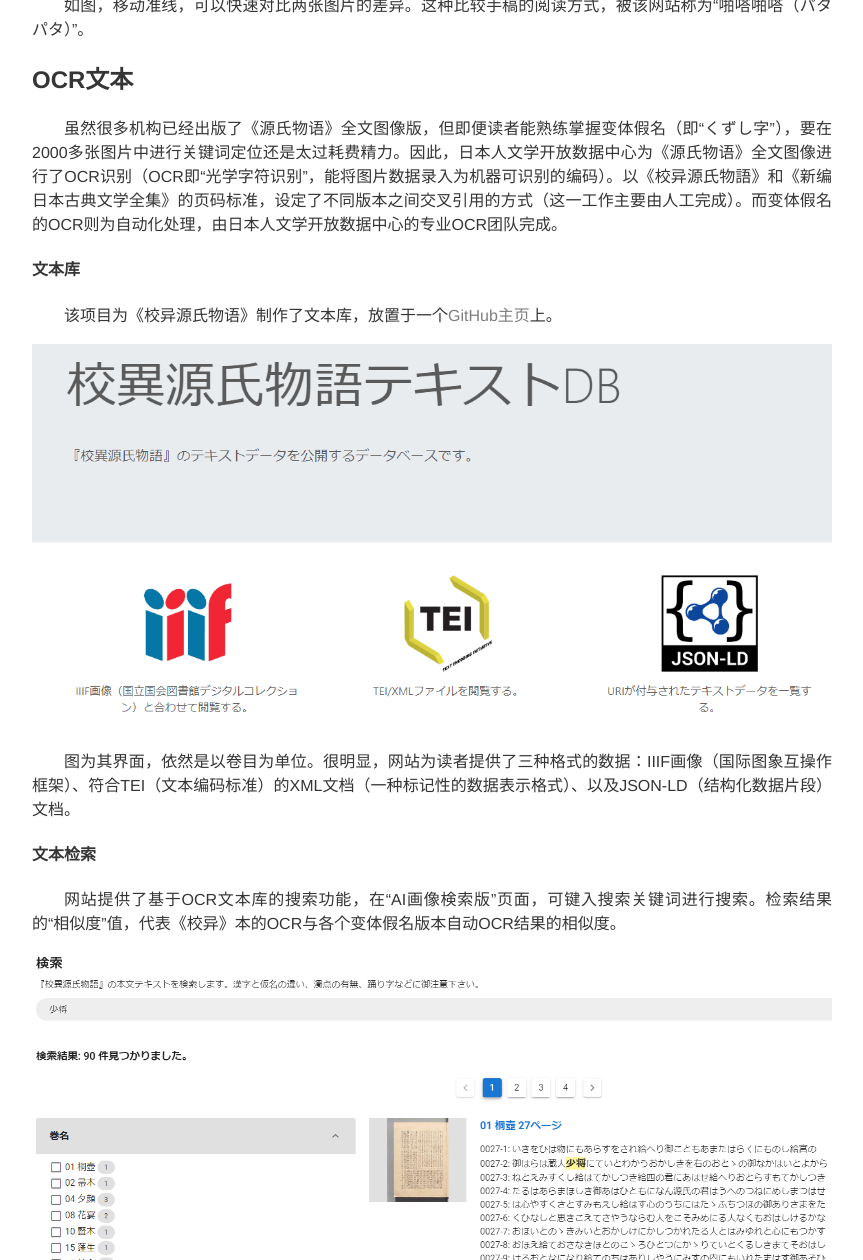
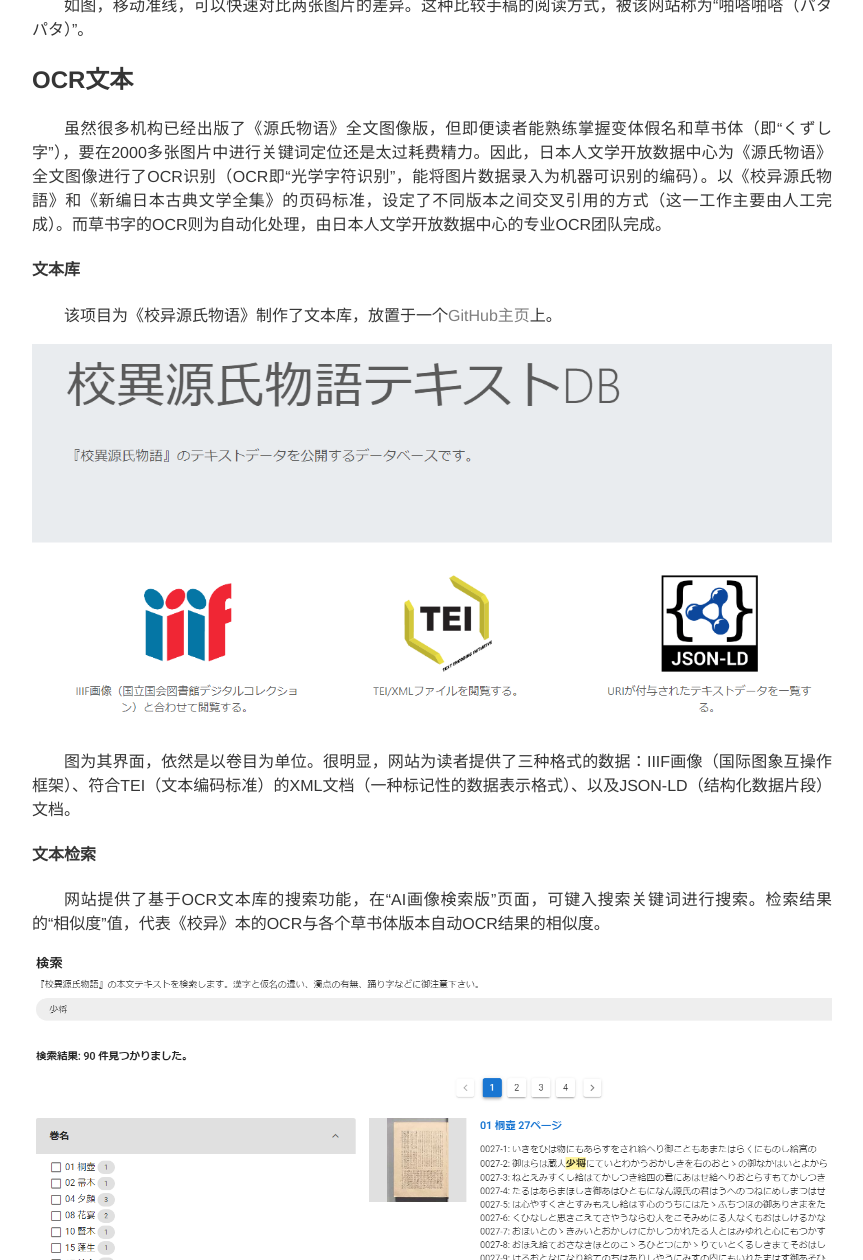
Before and after one commit to DHHD2022/DHHD2022.GitHub.io, a Jekyll site: the page built from dh_blog/_posts/2022-05-20-源氏物语数据库.md, in a window 1280 px wide and 1400 px high, scrolled down 4205 px, cut to the strip 140-1400 px from the top of the window. Shown: the whole strip, without its empty margins (208-1071 px from the left). Built offline with Jekyll 4.4.1, drawn with Linux system fonts in a browser that asks for light colours; some of the changed text lies outside the part shown.

Commit message:
Update 2022-05-20-源氏物语数据库.md

```diff
--- a/dh_blog/_posts/2022-05-20-源氏物语数据库.md
+++ b/dh_blog/_posts/2022-05-20-源氏物语数据库.md
@@ -14,7 +14,7 @@
 
 ## 简介
 
-“数字源氏物语”项目汇集了众多《源氏物语》的资料，包括变体假名本和校异本图片、原文及译文文本等。这些资料来源于日本各大图书馆和研究机构，如国立国会图书馆、东京大学综合图书馆、九州大学文学院等等。读者可以在这个网站内一站式阅读并且比较各版本的《源氏物语》文本和插图影像。
+“数字源氏物语”项目汇集了众多《源氏物语》的资料，包括草书本和校异本图片、原文及译文文本等。这些资料来源于日本各大图书馆和研究机构，如国立国会图书馆、东京大学综合图书馆、九州大学文学院等等。读者可以在这个网站内一站式阅读并且比较各版本的《源氏物语》文本和插图影像。
 
 该项目由来自东京大学、人文情报学研究所等机构的研究人员共同协力完成。项目最早源于2019年6月，东京大学将图书馆所藏《源氏物语》资料公之于众，在此基础上，研究人员进一步开发了这个《源氏物语》综合研究平台。
 
@@ -65,7 +65,7 @@
 
 ## OCR文本
 
-虽然很多机构已经出版了《源氏物语》全文图像版，但即便读者能熟练掌握变体假名（即“くずし字”），要在2000多张图片中进行关键词定位还是太过耗费精力。因此，日本人文学开放数据中心为《源氏物语》全文图像进行了OCR识别（OCR即“光学字符识别”，能将图片数据录入为机器可识别的编码）。以《校异源氏物語》和《新编日本古典文学全集》的页码标准，设定了不同版本之间交叉引用的方式（这一工作主要由人工完成）。而变体假名的OCR则为自动化处理，由日本人文学开放数据中心的专业OCR团队完成。
+虽然很多机构已经出版了《源氏物语》全文图像版，但即便读者能熟练掌握变体假名和草书体（即“くずし字”），要在2000多张图片中进行关键词定位还是太过耗费精力。因此，日本人文学开放数据中心为《源氏物语》全文图像进行了OCR识别（OCR即“光学字符识别”，能将图片数据录入为机器可识别的编码）。以《校异源氏物語》和《新编日本古典文学全集》的页码标准，设定了不同版本之间交叉引用的方式（这一工作主要由人工完成）。而草书字的OCR则为自动化处理，由日本人文学开放数据中心的专业OCR团队完成。
 
 #### 文本库
 
@@ -77,7 +77,7 @@
 
 #### 文本检索
 
-网站提供了基于OCR文本库的搜索功能，在“AI画像検索版”页面，可键入搜索关键词进行搜索。检索结果的“相似度”值，代表《校异》本的OCR与各个变体假名版本自动OCR结果的相似度。
+网站提供了基于OCR文本库的搜索功能，在“AI画像検索版”页面，可键入搜索关键词进行搜索。检索结果的“相似度”值，代表《校异》本的OCR与各个草书体版本自动OCR结果的相似度。
 
 ![image](https://raw.githubusercontent.com/DHHD2022/DHHD2022.GitHub.io/main/pics/2022-05-20/SEARCH.png)
 
@@ -85,7 +85,7 @@
 
 ![image](https://raw.githubusercontent.com/DHHD2022/DHHD2022.GitHub.io/main/pics/2022-05-20/YSWYAISEARCH.png)
 
-如图，点击《夕雾》章，网站即列出了与搜索结果匹配的变体假名版本图像，来自于伝嵯峨本、平松家本、中院文库本等多版本。
+如图，点击《夕雾》章，网站即列出了与搜索结果匹配的草书体版本图像，来自于伝嵯峨本、平松家本、中院文库本等多版本。
 
 ## 评价
 评价一个数字人文项目时，我们可以使用“FAIR”原则作为评判标准。“FAIR”代表了数据可用性的四个方面：Findable（可查询）、Accessible（可获取）、Interoperabe（可互操作）、Reusable（可重用）。
```
